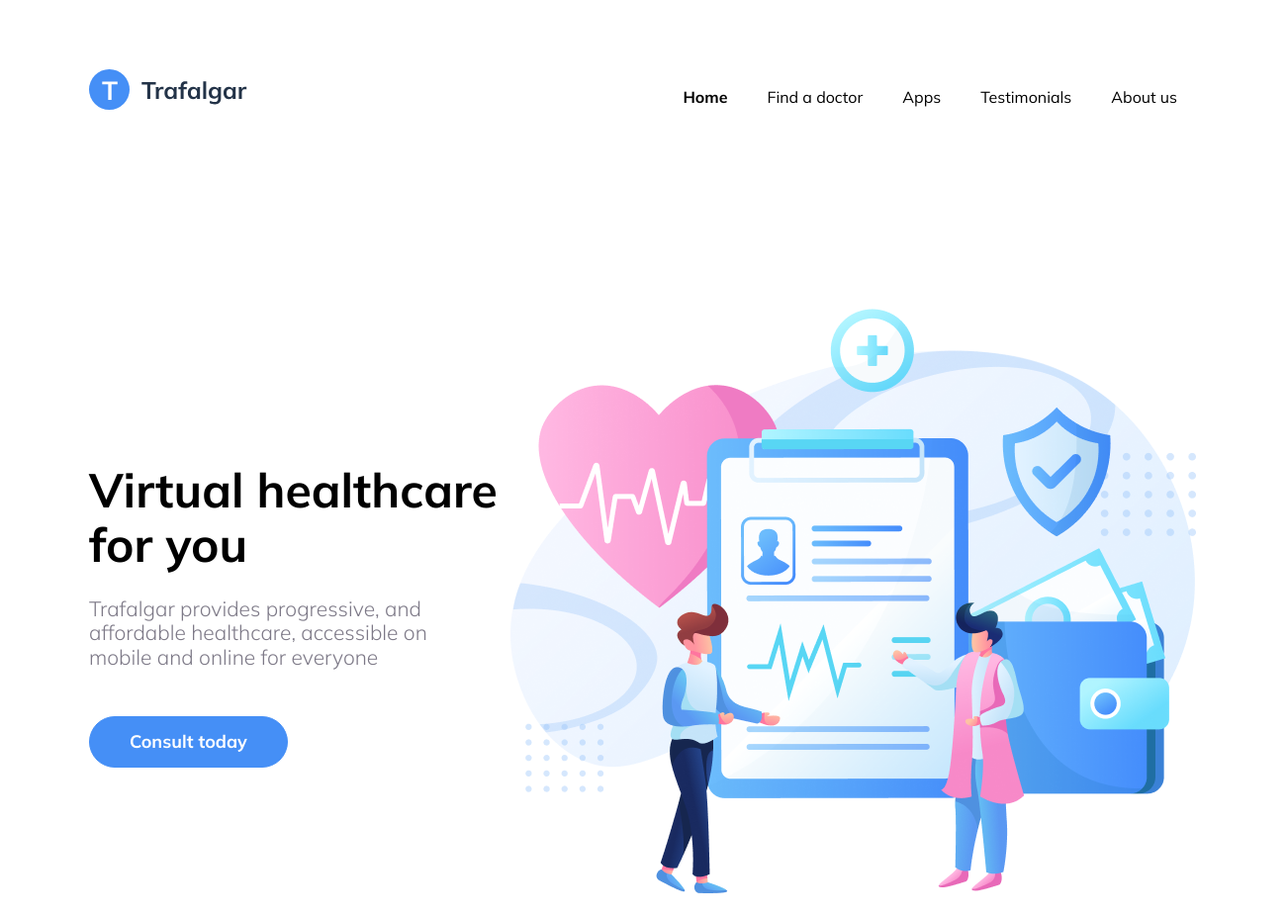
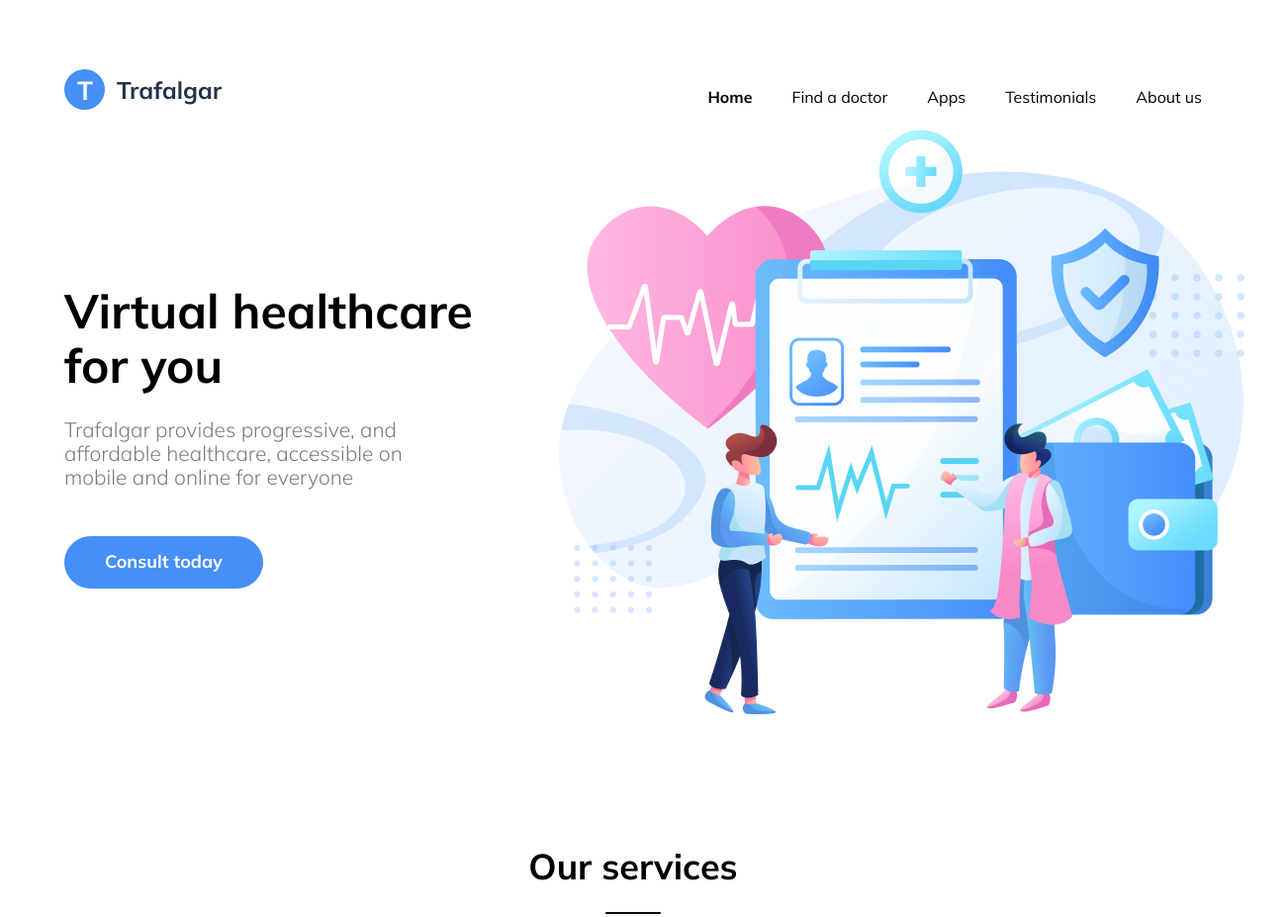
Before and after one commit to BRP24/Trafalgar, a plain HTML site: page index.html in a window 1280 px wide. Shown: the part 60-987 px from the top of the page at 99% size, 1301 px wide, since content can reach past the window. Drawn offline with Linux system fonts and the light colour scheme.

Commit message:
some changes

```diff
--- a/css/style.css
+++ b/css/style.css
@@ -27,11 +27,9 @@ body {
 }
 
 .container {
-    max-width: 1140px;
+    max-width: 1150px;
     margin-left: auto;
     margin-right: auto;
-    padding-left: 20px;
-    padding-right: 20px;
 }
 
 
@@ -46,7 +44,7 @@ body {
 }
 
 .site-header {
-    margin-bottom: 191px;
+    margin-bottom: 140px;
 }
 
 .hero-main-text {
@@ -67,11 +65,13 @@ body {
     display: flex;
     justify-content: space-between;
     align-items: center;
+    position: relative;
 }
 
-/* .hero-main-image {
-    padding-left: 109px;
-} */
+.hero-main-image {
+    position: absolute;
+    margin-left: 500px;
+}
 
 .btn {
     background-color: #458FF6;
@@ -88,7 +88,7 @@ body {
 }
 
 .services-title {
-    margin-top: 113px;
+    margin-top: 260px;
     text-align: center;
     font-size: 36px;
     font-weight: 700;
```
